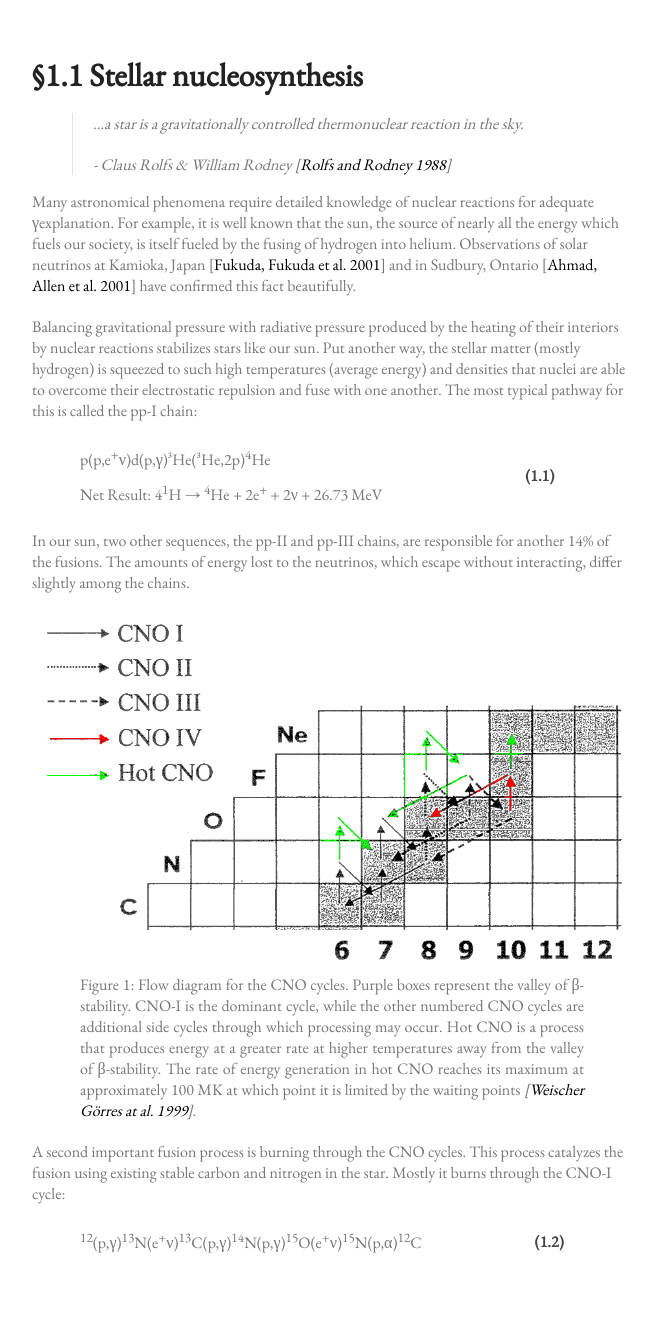
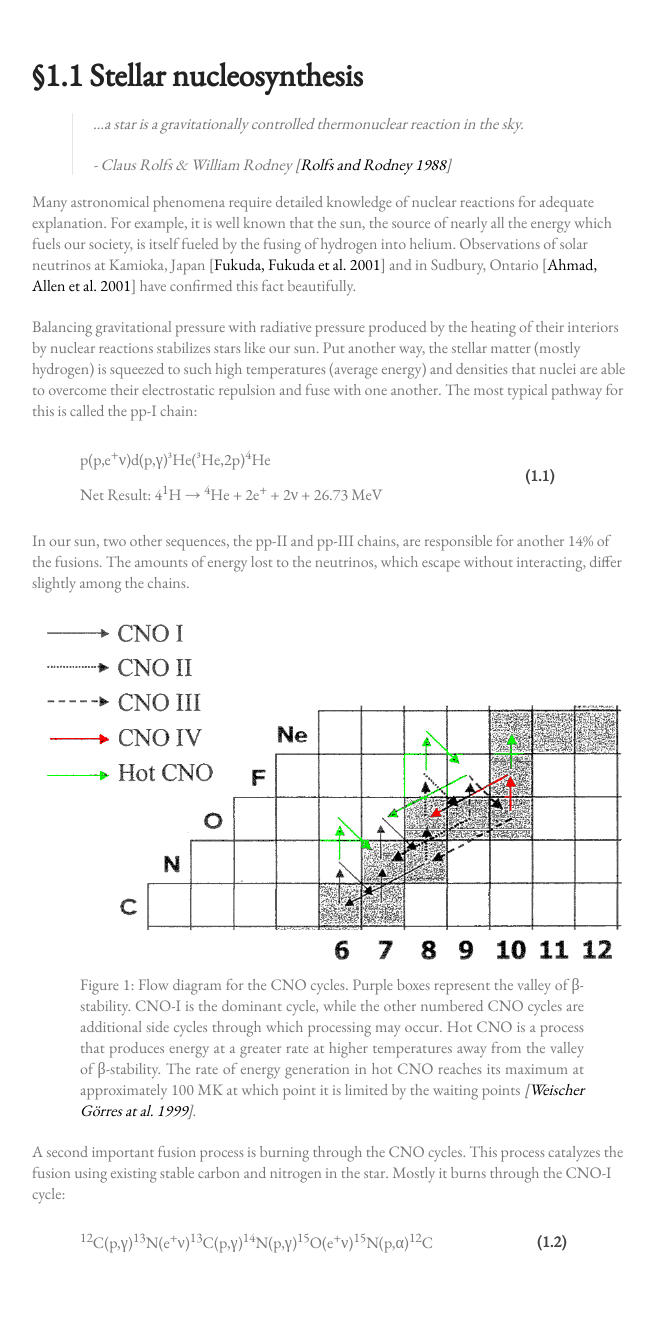
Before and after one commit to dwvisser/19ne-thesis, a Jekyll site: the page built from 1.1-stellar-nucleosynthesis.md, in a window 1280 px wide. Shown: the whole page, without its empty margins (308-964 px from the left). Built offline with Jekyll 4.4.1, drawn with Linux system fonts in a browser that asks for light colours.

Commit message:
Fixed 2 typos.

```diff
--- a/1.1-stellar-nucleosynthesis.md
+++ b/1.1-stellar-nucleosynthesis.md
@@ -15,7 +15,7 @@ and Rodney 1988</a>]</cite></footer>
 </blockquote>
 
 Many astronomical phenomena require detailed knowledge of nuclear reactions
-for adequate γexplanation. For example, it is well known that the sun, the
+for adequate explanation. For example, it is well known that the sun, the
 source of nearly all the energy which fuels our society, is itself fueled by
 the fusing of hydrogen into helium. Observations of solar neutrinos at
 Kamioka, Japan
@@ -69,7 +69,7 @@ star. Mostly it burns through the CNO-I cycle:
 
 <table class="equation">
 	<tr>
-		<td><sup>12</sup>(p,γ)<sup>13</sup>N(e<sup>+</sup>ν)<sup>13</sup>C(p,γ)<sup>14</sup>N(p,γ)<sup>15</sup>O(e<sup>+</sup>ν)<sup>15</sup>N(p,α)<sup>12</sup>C</td>
+		<td><sup>12</sup>C(p,γ)<sup>13</sup>N(e<sup>+</sup>ν)<sup>13</sup>C(p,γ)<sup>14</sup>N(p,γ)<sup>15</sup>O(e<sup>+</sup>ν)<sup>15</sup>N(p,α)<sup>12</sup>C</td>
 		<th rowspan="2">(1.2)</th>
 	</tr>
 </table>
```
